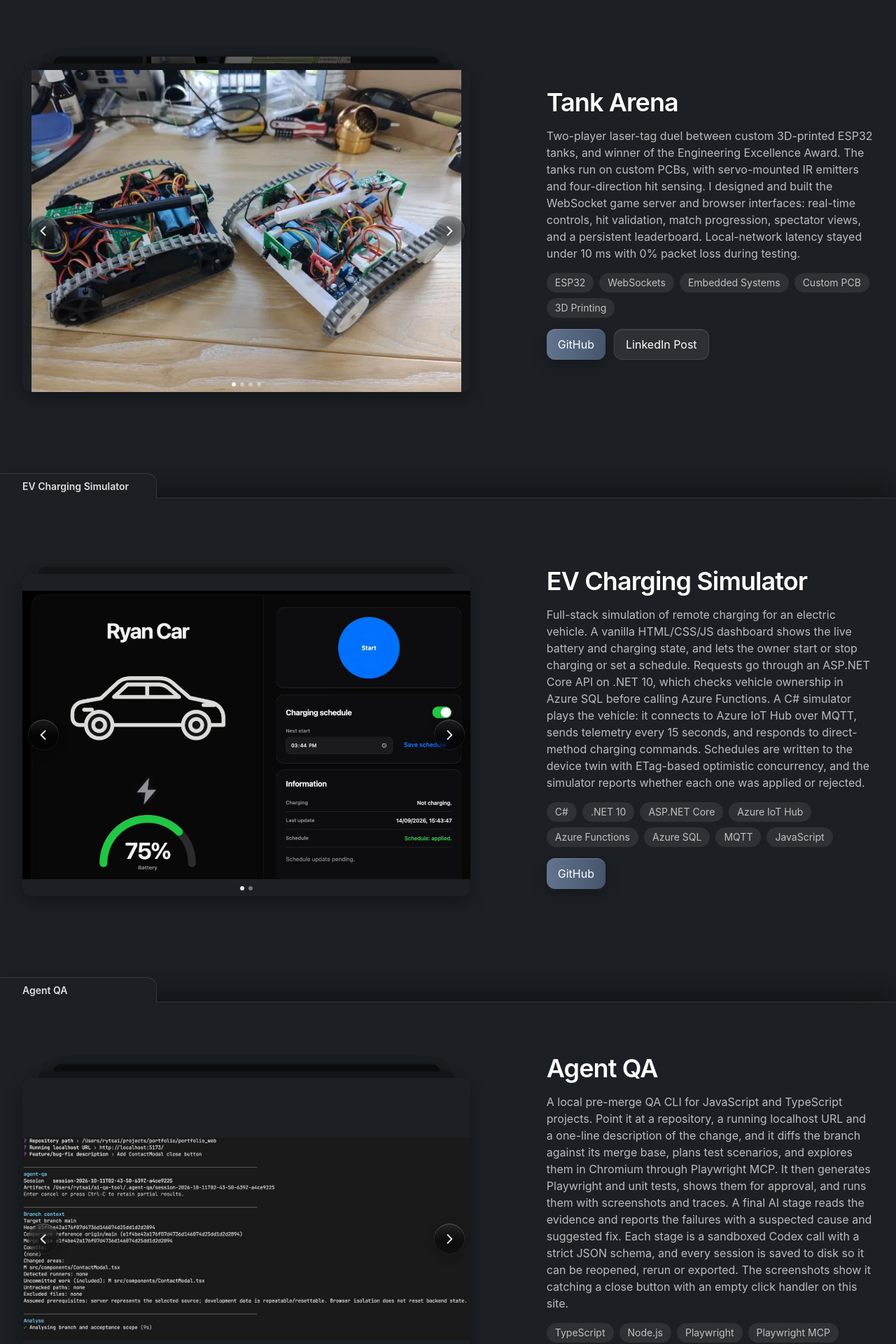
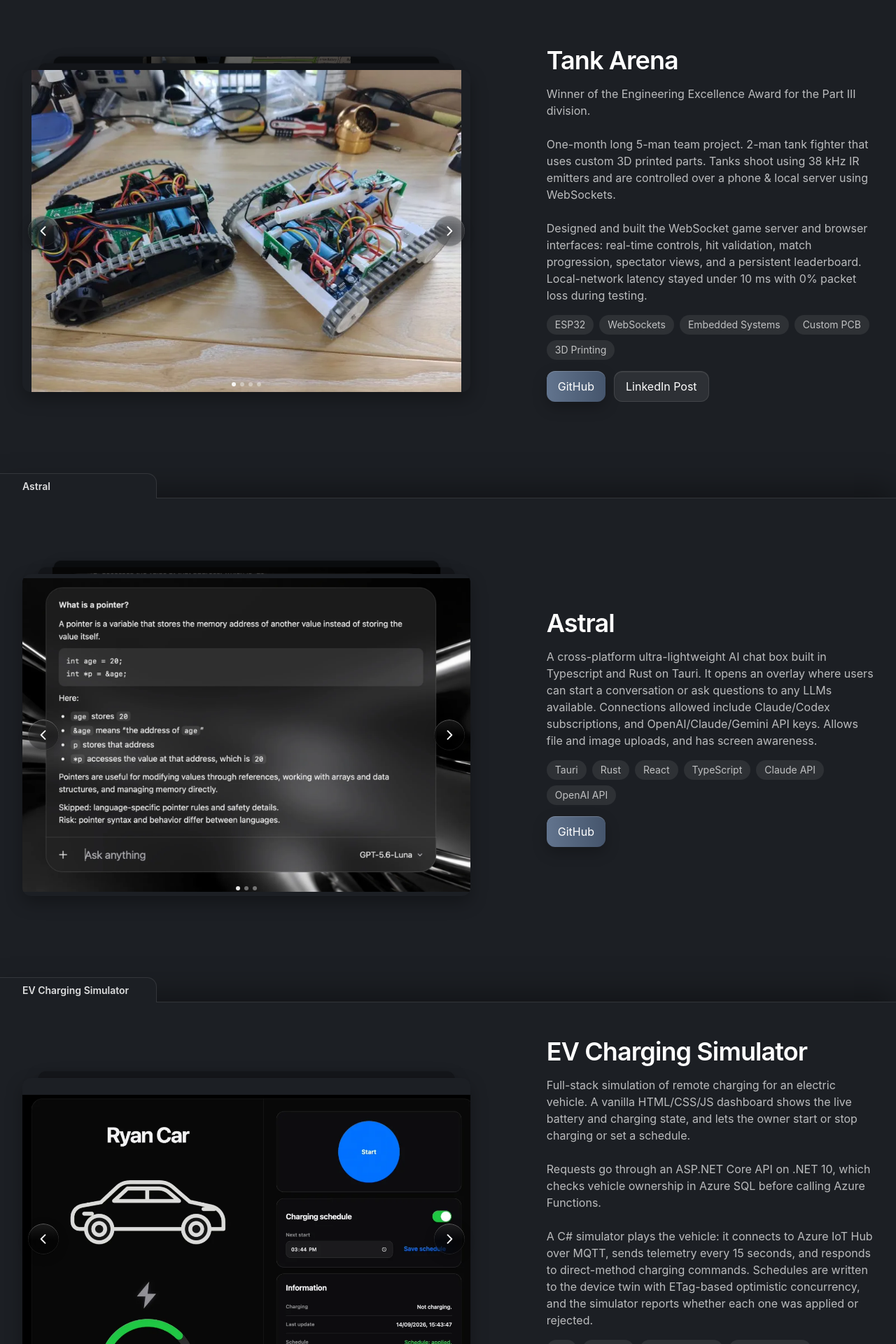
Before and after one commit to requiemdev/portfolio_website, a React (Vite) app: page / in a window 1280 px wide. Shown: the part 840-2760 px from the top of the page at 70% size. Built offline with nearby package versions, Linux system fonts and the light colour scheme.

Commit message:
Reorder folders, add paragraph breaks, tighten project copy

```diff
--- a/src/components/projectData.tsx
+++ b/src/components/projectData.tsx
@@ -47,10 +47,15 @@
     title: "Tank Arena",
     description: (
       <>
-        Two-player laser-tag duel between custom 3D-printed ESP32 tanks, and
-        winner of the Engineering Excellence Award. The tanks run on custom
-        PCBs, with servo-mounted IR emitters and four-direction hit sensing. I
-        designed and built the WebSocket game server and browser interfaces:
+        Winner of the Engineering Excellence Award for the Part III division.
+        <br />
+        <br />
+        One-month long 5-man team project. 2-man tank fighter that uses custom
+        3D printed parts. Tanks shoot using 38 kHz IR emitters and are controlled
+        over a phone & local server using WebSockets.
+        <br />
+        <br />
+        Designed and built the WebSocket game server and browser interfaces:
         real-time controls, hit validation, match progression, spectator views,
         and a persistent leaderboard. Local-network latency stayed under 10 ms
         with 0% packet loss during testing.
@@ -83,19 +88,46 @@
       "https://www.linkedin.com/feed/update/urn:li:activity:7488355540826300416/",
   },
   {
+    slug: "astral",
+    title: "Astral",
+    description: (
+      <>
+        A cross-platform ultra-lightweight AI chat box built in Typescript and
+        Rust on Tauri. It opens an overlay where users can start a conversation
+        or ask questions to any LLMs available. Connections allowed include
+        Claude/Codex subscriptions, and OpenAI/Claude/Gemini API keys. Allows
+        file and image uploads, and has screen awareness.
+      </>
+    ),
+    images: [
+      { src: astralAnswer, alt: "Astral - Answer with a code example" },
+      {
+        src: astralAttachment,
+        alt: "Astral - Question about an attached screenshot",
+      },
+      { src: astralThinking, alt: "Astral - Waiting on a reply" },
+    ],
+    tags: ["Tauri", "Rust", "React", "TypeScript", "Claude API", "OpenAI API"],
+    github: "https://github.com/requiemdev/some-ai-app",
+  },
+  {
     slug: "ev-charging-simulator",
     title: "EV Charging Simulator",
     description: (
       <>
         Full-stack simulation of remote charging for an electric vehicle. A
         vanilla HTML/CSS/JS dashboard shows the live battery and charging state,
-        and lets the owner start or stop charging or set a schedule. Requests go
-        through an ASP.NET Core API on .NET 10, which checks vehicle ownership
-        in Azure SQL before calling Azure Functions. A C# simulator plays the
-        vehicle: it connects to Azure IoT Hub over MQTT, sends telemetry every
-        15 seconds, and responds to direct-method charging commands. Schedules
-        are written to the device twin with ETag-based optimistic concurrency,
-        and the simulator reports whether each one was applied or rejected.
+        and lets the owner start or stop charging or set a schedule.
+        <br />
+        <br />
+        Requests go through an ASP.NET Core API on .NET 10, which checks vehicle
+        ownership in Azure SQL before calling Azure Functions.
+        <br />
+        <br />A C# simulator plays the vehicle: it connects to Azure IoT Hub
+        over MQTT, sends telemetry every 15 seconds, and responds to
+        direct-method charging commands. Schedules are written to the device
+        twin with ETag-based optimistic concurrency, and the simulator reports
+        whether each one was applied or rejected.
       </>
     ),
     images: [
@@ -122,17 +154,20 @@
     title: "Agent QA",
     description: (
       <>
-        A local pre-merge QA CLI for JavaScript and TypeScript projects. Point
-        it at a repository, a running localhost URL and a one-line description
-        of the change, and it diffs the branch against its merge base, plans
-        test scenarios, and explores them in Chromium through Playwright MCP. It
-        then generates Playwright and unit tests, shows them for approval, and
-        runs them with screenshots and traces. A final AI stage reads the
+        A local QA CLI for JavaScript and TypeScript projects. Point it at a
+        repository, a running localhost URL and a short description of the
+        change, and it diffs the branch against its merge base, plans test
+        scenarios, and explores them in Chromium through Playwright MCP.
+        <br />
+        <br />
+        It then generates Playwright and unit tests, shows them for approval,
+        and runs them with screenshots and traces. A final AI stage reads the
         evidence and reports the failures with a suspected cause and suggested
-        fix. Each stage is a sandboxed Codex call with a strict JSON schema, and
+        fix.
+        <br />
+        <br />
+        Each stage is a sandboxed Codex call with a strict JSON schema, and
         every session is saved to disk so it can be reopened, rerun or exported.
-        The screenshots show it catching a close button with an empty click
-        handler on this site.
       </>
     ),
     images: [
@@ -157,8 +192,8 @@
     description: (
       <>
         A toy robot that recognises faces and speech using TensorFlow Lite and
-        OpenCV. It analyses emotional cues through the OpenAI API and recommends
-        music to match.
+        OpenCV. It analyses emotional cues from visual and verbal inputs and
+        passes it through the OpenAI API to recommend music.
       </>
     ),
     images: [
@@ -167,33 +202,6 @@
     ],
     tags: ["OpenCV", "FER", "Machine Learning", "OpenAI"],
     github: "https://github.com/requiemdev/ECSE_Design_Competition",
-  },
-  {
-    slug: "astral",
-    title: "Astral",
-    description: (
-      <>
-        An always-on-top chat overlay for the desktop. A global shortcut shows
-        it over whatever app is in focus, and Esc or clicking away hides it
-        again. It uses the AI you already pay for: a Claude or ChatGPT
-        subscription through the official Claude Code and Codex CLIs, or an API
-        key for Claude, OpenAI or Gemini. Files and screenshots can be attached
-        or pasted in, and double-tapping Command from any app captures the
-        current display and attaches it. The shell is Tauri 2 in Rust, handling
-        the global shortcut, tray icon, screen capture and CLI processes, with a
-        React and TypeScript chat UI that renders replies as Markdown.
-      </>
-    ),
-    images: [
-      { src: astralAnswer, alt: "Astral - Answer with a code example" },
-      {
-        src: astralAttachment,
-        alt: "Astral - Question about an attached screenshot",
-      },
-      { src: astralThinking, alt: "Astral - Waiting on a reply" },
-    ],
-    tags: ["Tauri", "Rust", "React", "TypeScript", "Claude API", "OpenAI API"],
-    github: "https://github.com/requiemdev/some-ai-app",
   },
   {
     title: "RFID Record Player",
@@ -246,10 +254,13 @@
         An interactive trial simulation built with my teammates for the SE206
         Design Project. The player is dropped into a morally ambiguous dilemma
         and chats with the parties involved to decide whether the defendant's
-        actions were justified. The AI defendants are powered by OpenAI's LLM
-        API and voiced by Google's TTS API. Built with JavaFX and Java
-        concurrency, using collaborative GitHub workflows and regular client
-        interviews to practise requirements engineering.
+        actions were justified.
+        <br />
+        <br />
+        The AI defendants are powered by OpenAI's LLM API and voiced by Google's
+        TTS API. Built with JavaFX and Java concurrency, using collaborative
+        GitHub workflows and regular client interviews to practise requirements
+        engineering.
       </>
     ),
     images: [
```
